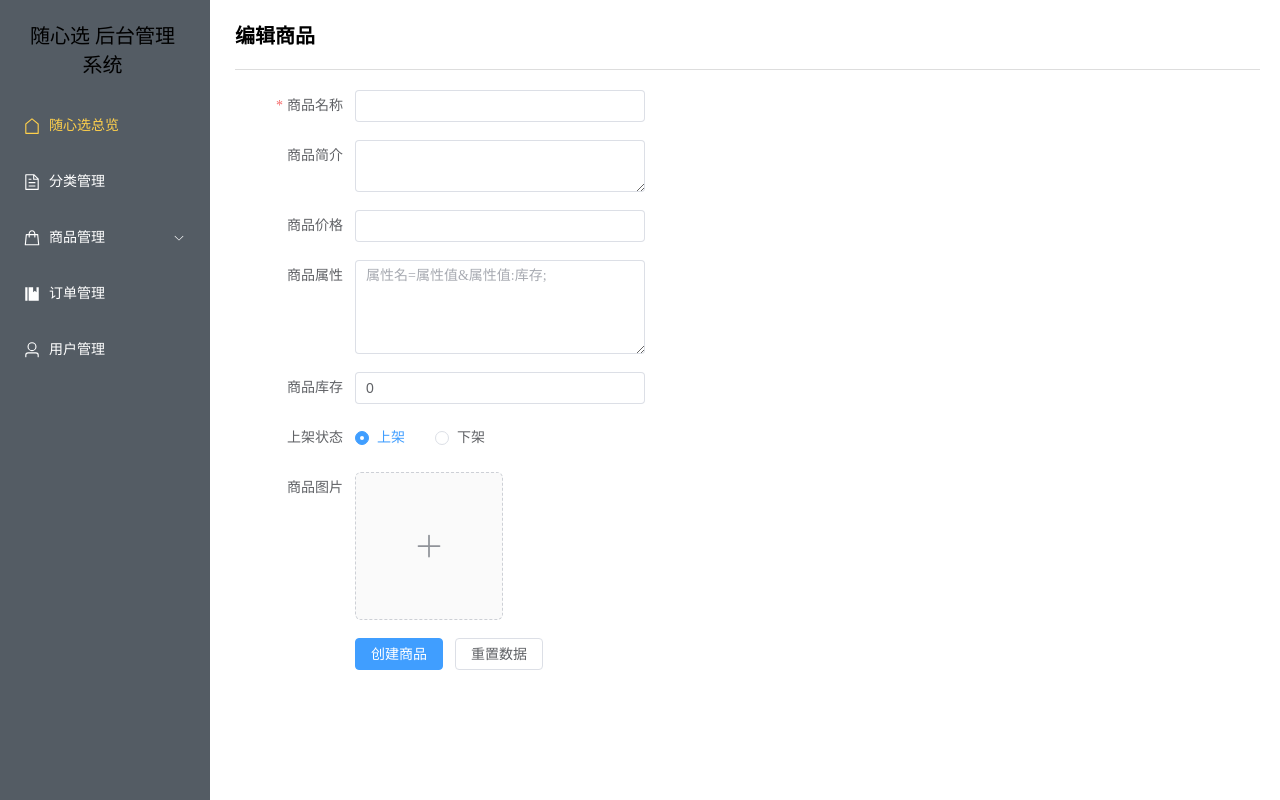
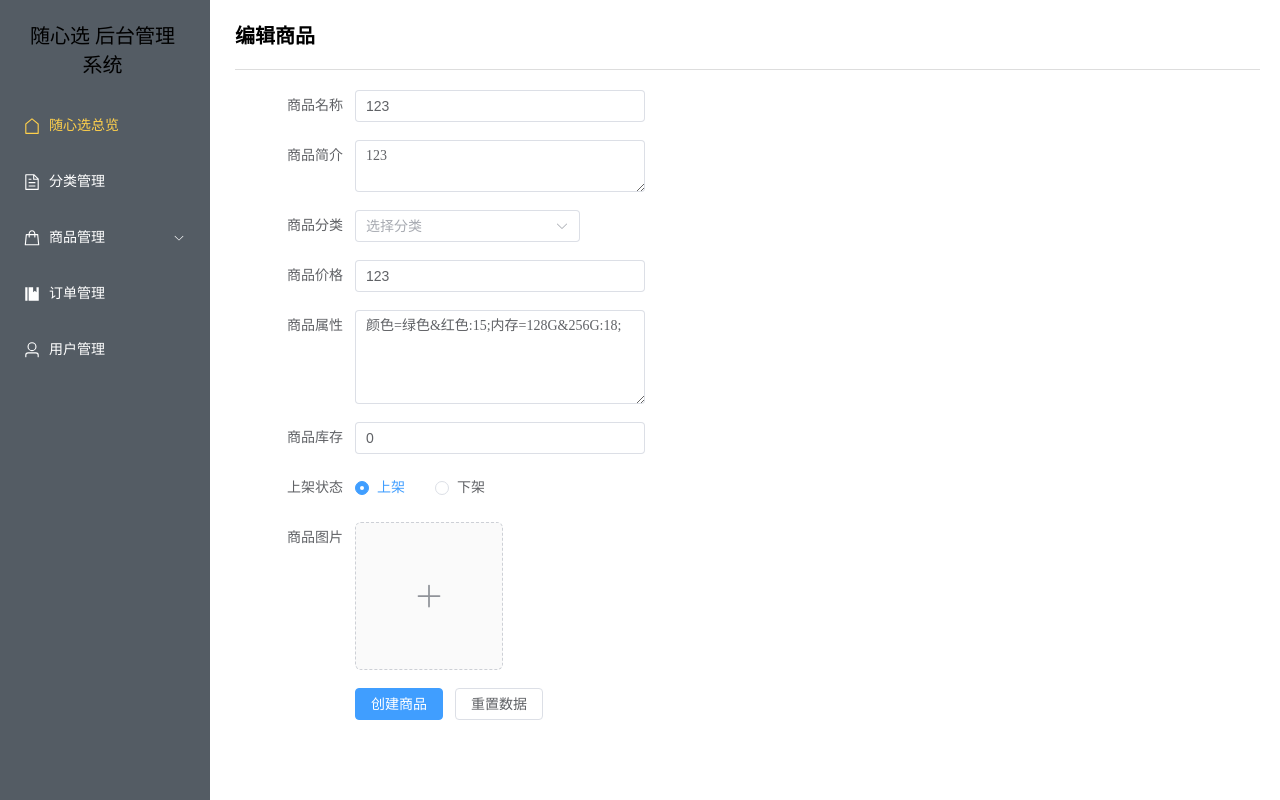
Before and after one commit to agreenbird1/design3_admin, a Vue app: page /addgoods in a window 1280 px wide. Built offline with nearby package versions, Linux system fonts and the light colour scheme.

Commit message:
feat: complete addgoods

```diff
--- a/components.d.ts
+++ b/components.d.ts
@@ -6,6 +6,7 @@ import '@vue/runtime-core'
 declare module '@vue/runtime-core' {
   export interface GlobalComponents {
     ElButton: typeof import('element-plus/es')['ElButton']
+    ElCascader: typeof import('element-plus/es')['ElCascader']
     ElCol: typeof import('element-plus/es')['ElCol']
     ElDialog: typeof import('element-plus/es')['ElDialog']
     ElForm: typeof import('element-plus/es')['ElForm']
--- a/src/api/files.ts
+++ b/src/api/files.ts
@@ -1,6 +1,14 @@
 import request from "@/utils/request";
+import type { IGoodsPic } from "@/views/goods/types";
 
 // 添加商品时候需要删除不想要的图片
 export const deleteAddGoodsPic = (name: string) => {
   return request("/upload/product", "delete", { name });
 };
+
+export const addGoodsPic = (pics: IGoodsPic[], id: number) => {
+  return request("/upload/picture", "post", {
+    id,
+    pictures: pics,
+  });
+};
--- /dev/null
+++ b/src/api/goods.ts
@@ -0,0 +1,6 @@
+import request from "@/utils/request";
+import type { IGoods } from "@/views/goods/types";
+
+export const addGoods = (newGoods: IGoods) => {
+  return request("/product", "post", newGoods);
+};
--- a/src/api/index.ts
+++ b/src/api/index.ts
@@ -5,4 +5,6 @@ export {
   deleteCategory,
   updateCategory,
 } from "./category";
-export { deleteAddGoodsPic } from "./files";
+export { deleteAddGoodsPic, addGoodsPic } from "./files";
+
+export { addGoods } from "./goods";
--- a/src/views/goods/AddGoods.vue
+++ b/src/views/goods/AddGoods.vue
@@ -4,21 +4,28 @@
     <el-form
       ref="goodsFormRef"
       :model="goodsForm"
-      :rules="rules"
       label-width="120px"
       class="demo-ruleForm"
       status-icon
     >
-      <el-form-item label="商品名称" prop="name" style="width: 40%">
+      <el-form-item label="商品名称" style="width: 40%">
         <el-input v-model="goodsForm.name" />
       </el-form-item>
-      <el-form-item label="商品简介" prop="description" style="width: 40%">
+      <el-form-item label="商品简介" style="width: 40%">
         <el-input type="textarea" v-model="goodsForm.description" />
       </el-form-item>
-      <el-form-item label="商品价格" prop="price" style="width: 40%">
+      <el-form-item label="商品分类" style="width: 40%">
+        <el-cascader
+          :options="categories"
+          placeholder="选择分类"
+          v-model="goodsForm.category_id"
+          @change="changeCategory"
+        />
+      </el-form-item>
+      <el-form-item label="商品价格" style="width: 40%">
         <el-input v-model="goodsForm.price" />
       </el-form-item>
-      <el-form-item label="商品属性" prop="property" style="width: 40%">
+      <el-form-item label="商品属性" style="width: 40%">
         <el-input
           type="textarea"
           placeholder="属性名=属性值&属性值:库存;"
@@ -27,7 +34,7 @@
           v-model="goodsForm.property"
         />
       </el-form-item>
-      <el-form-item label="商品库存" prop="inventory" style="width: 40%">
+      <el-form-item label="商品库存" style="width: 40%">
         <el-input v-model="goodsForm.inventory" />
       </el-form-item>
       <el-form-item label="上架状态" prop="put">
@@ -36,7 +43,7 @@
           <el-radio label="0">下架</el-radio>
         </el-radio-group>
       </el-form-item>
-      <el-form-item label="商品图片" prop="pictures" style="width: 60%">
+      <el-form-item label="商品图片" style="width: 60%">
         <el-upload
           action="http://localhost:8000/upload/product"
           list-type="picture-card"
@@ -47,9 +54,7 @@
         </el-upload>
       </el-form-item>
       <el-form-item>
-        <el-button type="primary" @click="submitForm(goodsFormRef)"
-          >创建商品</el-button
-        >
+        <el-button type="primary" @click="createGoods">创建商品</el-button>
         <el-button @click="resetForm(goodsFormRef)">重置数据</el-button>
       </el-form-item>
     </el-form>
@@ -58,25 +63,20 @@
 
 <script setup lang="ts">
 import { reactive, ref } from "vue";
-import { deleteAddGoodsPic } from "@/api";
-import type {
-  UploadProps,
-  UploadUserFile,
-  FormInstance,
-  FormRules,
-} from "element-plus";
+import { deleteAddGoodsPic, getCategory, addGoods, addGoodsPic } from "@/api";
+import { categoryCascader } from "./addgoods";
+import type { ICategoryCascader, IGoods, IGoodsPic } from "./types";
+import type { UploadProps, UploadUserFile, FormInstance } from "element-plus";
 import { Plus } from "@element-plus/icons-vue";
 
-const goodsForm = reactive({
-  name: "",
-  price: "",
-  msg: "",
-  description: "",
+const goodsForm = reactive<IGoods>({
+  name: "123",
+  price: "123",
+  description: "123",
   put: "1",
-  category: "",
-  property: "",
+  category_id: "4",
+  property: "颜色=绿色&红色:15;内存=128G&256G:18;",
   inventory: 0,
-  pictures: "",
 });
 
 const goodsFormRef = ref<FormInstance>();
@@ -94,9 +94,14 @@ const changeProperties = () => {
   });
 };
 
-const rules = reactive<FormRules>({
-  name: [{ required: true, message: "商品名称不能为空", trigger: "blur" }],
+const categories = ref<ICategoryCascader[]>([]);
+getCategory().then((res) => {
+  categories.value = categoryCascader(res.data);
 });
+
+const changeCategory = (value: (string | undefined)[]) => {
+  goodsForm.category_id = value[1] as string;
+};
 
 const files = ref<UploadUserFile[]>([]);
 
@@ -105,15 +110,13 @@ const handleRemove: UploadProps["onRemove"] = (uploadFile) => {
   deleteAddGoodsPic((uploadFile.response as any).filename);
 };
 
-const submitForm = async (formEl: FormInstance | undefined) => {
-  if (!formEl) return;
-  await formEl.validate((valid, fields) => {
-    if (valid) {
-      console.log("submit!");
-    } else {
-      console.log("error submit!", fields);
-    }
+const createGoods = async () => {
+  const res = await addGoods(goodsForm);
+  const pics: IGoodsPic[] = files.value.map((file) => {
+    return file.response as IGoodsPic;
   });
+  const picRes = await addGoodsPic(pics, res.data);
+  console.log(picRes);
 };
 
 const resetForm = (formEl: FormInstance | undefined) => {
--- /dev/null
+++ b/src/views/goods/addgoods.ts
@@ -0,0 +1,26 @@
+import type { ICategoryCascader } from "./types";
+
+export const categoryCascader = (categories: any): ICategoryCascader[] => {
+  const cascader: ICategoryCascader[] = [];
+  categories.forEach((category: any) => {
+    const detail = category.name.split(" ");
+    cascader.push({
+      label: detail[0] as string,
+      children: [
+        {
+          value: category.id + "",
+          label: detail[1] as string,
+        },
+      ],
+    });
+  });
+  for (let i = 0; i < cascader.length; i++) {
+    for (let j = i + 1; j < cascader.length; j++) {
+      if (cascader[j].children) {
+        cascader[i].children?.push(cascader[j].children[0]);
+      }
+      cascader.splice(j, 1);
+    }
+  }
+  return cascader;
+};
```
Also changed, not shown: src/views/goods/types.ts (+21 -0 lines).
